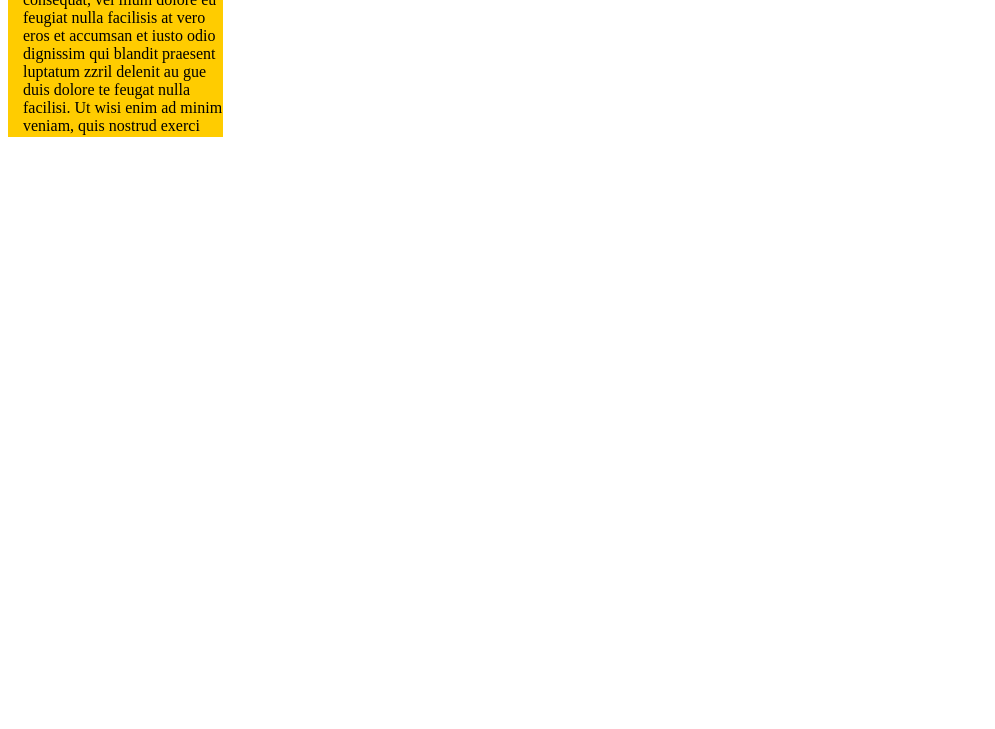
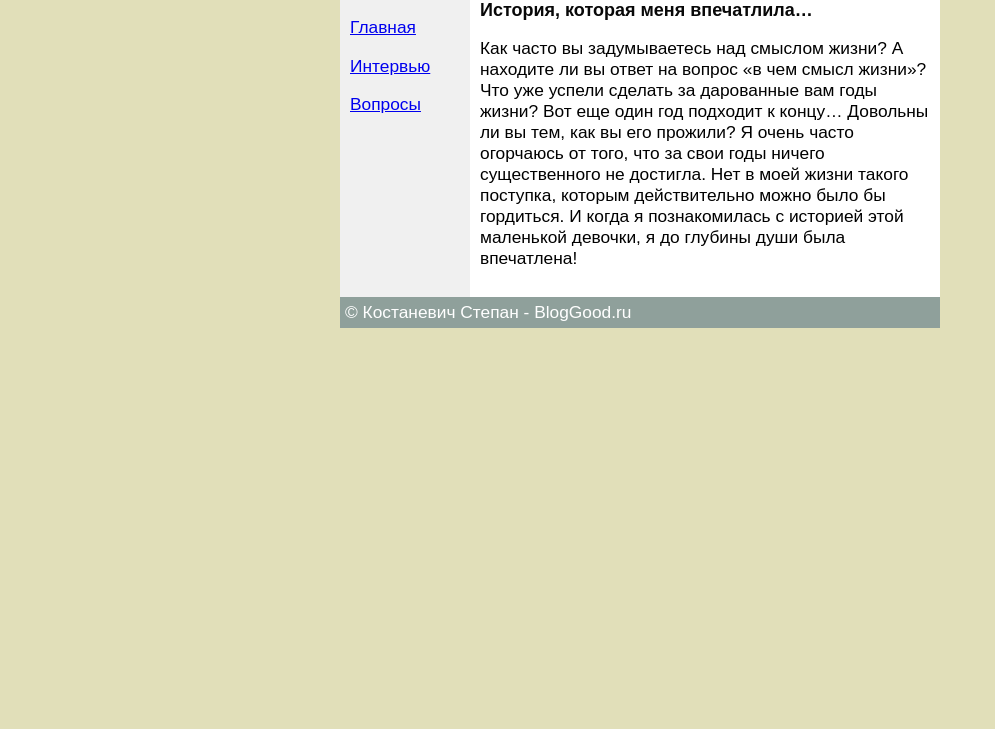
Before and after one commit to ZyngerDooM/Zynger.github.io, a plain HTML site: page index.html in a window 1280 px wide. Shown: the part 71-800 px from the top of the page, without its empty margins (0-995 px from the left). Drawn offline with Linux system fonts and the light colour scheme.

Commit message:
Update index.html

```diff
--- a/index.html
+++ b/index.html
@@ -1,32 +1,70 @@
 <!DOCTYPE html>
-<!DOCTYPE html PUBLIC "-//W3C//DTD XHTML 1.0 Strict//EN"
-  "http://www.w3.org/TR/xhtml1/DTD/xhtml1-strict.dtd">
-<html xmlns="http://www.w3.org/1999/xhtml">
+<html>
  <head>
-  <meta http-equiv="Content-Type" content="text/html; charset=utf-8" />
-  <title>background</title>
-  <style type="text/css">
-   div {
-    height: 200px; /* Высота блока */
-    width: 200px; /* Ширина блока */
-    overflow: auto; /* Добавляем полосы прокрутки */
-    padding-left: 15px; /* Отступ от текста слева */
-    background: url(images/hand.png) repeat-y #fc0; /* Цвет фона,
-                                                    путь к фоновому изображению и
-                                                    повторение фона по вертикали */
+  <title>Двухколоночный макет  на BlogGood.ru</title>
+  <style>
+ body {
+    font: 13pt Arial, Helvetica, sans-serif; /* Шрифт теста */
+    background: #e1dfb9; /* Цвет фона */
+   }
+   h2 {
+    font-size: 18px; /* Размер шрифта в заголовке */
+    color: #080808; /* Цвет заголовка */
+    margin-top: 0; /* Отступ сверху */
+   }
+   .container {
+    width: 600px; /* Ширина слоя */
+    margin: 0 auto; /* Выравнивнить весь блок по центру */
+    background: #f0f0f0; /* Цвет фона левой колонки */
+   }
+   .header {
+    font-size: 38px; /* Размер текста в шапке */
+    text-align: center; /* Выравнивание текст шапки по центру */
+    padding: 5px; /* Отступы внутри блока шапки */
+    background: #8fa09b; /* Цвет фона шапки */
+    color: #fff; /* Цвет текста */
+   }
+   .sidebar {
+    margin-top: 10px;
+    width: 110px; /* Ширина блока */
+    padding: 0 10px; /* Отступы внутри левого блока */
+    float: left; /* Обтекание блока по правому краю */
+   }
+   .content {
+    margin-left: 130px; /* Отступ слева */
+    padding: 10px; /* Отступы внутри правого блока */
+    background: #fff; /* Цвет фона правого блока */
+   }
+   .footer {
+    background: #8fa09b; /* Цвет фона нижнего блока-подвала */
+    color: #fff; /* Цвет текста подвала */
+    padding: 5px; /* Отступы внутри блока */
+    clear: left; /* Отменяем действие float */
    }
   </style>
  </head>
  <body>
-
-  <div>
-   Duis te feugifacilisi. Duis autem dolor in hendrerit in vulputate velit esse molestie
-   consequat, vel illum dolore eu feugiat nulla facilisis at vero eros et accumsan et
-   iusto odio dignissim qui blandit praesent luptatum zzril delenit au gue duis dolore
-   te feugat nulla facilisi. Ut wisi enim ad minim veniam, quis nostrud exerci taion
-   ullamcorper suscipit lobortis nisl ut aliquip ex en commodo consequat. Duis te
-   feugifacilisi per suscipit lobortis nisl ut aliquip ex en commodo consequat.
-  </div>
-
- </body>
+  <div class="container">
+   <div class="header">BLOGGOOD.RU</div>
+   <div class="sidebar">
+    <p><a href="#">Главная</a></p>
+    <p><a href="#">Интервью</a></p>
+    <p><a href="#">Вопросы</a></p>
+   </div>
+   <div class="content">
+    <h2>История, которая меня впечатлила…</h2>
+<p>
+Как часто вы задумываетесь над смыслом жизни?
+А находите ли вы ответ на вопрос «в чем смысл жизни»?
+Что уже успели сделать за дарованные вам годы жизни?
+Вот еще один год подходит к концу… Довольны ли вы тем, как вы его прожили?
+Я очень часто огорчаюсь от того, что за свои годы ничего существенного
+не достигла. Нет в моей жизни такого поступка, которым действительно
+можно было бы гордиться. И когда я познакомилась с историей этой
+маленькой девочки, я до глубины души была впечатлена!
+</p>
+</div>
+<div class="footer">&copy; Костаневич Степан - BlogGood.ru</div>
+</div>
+</body>
 </html>
```
